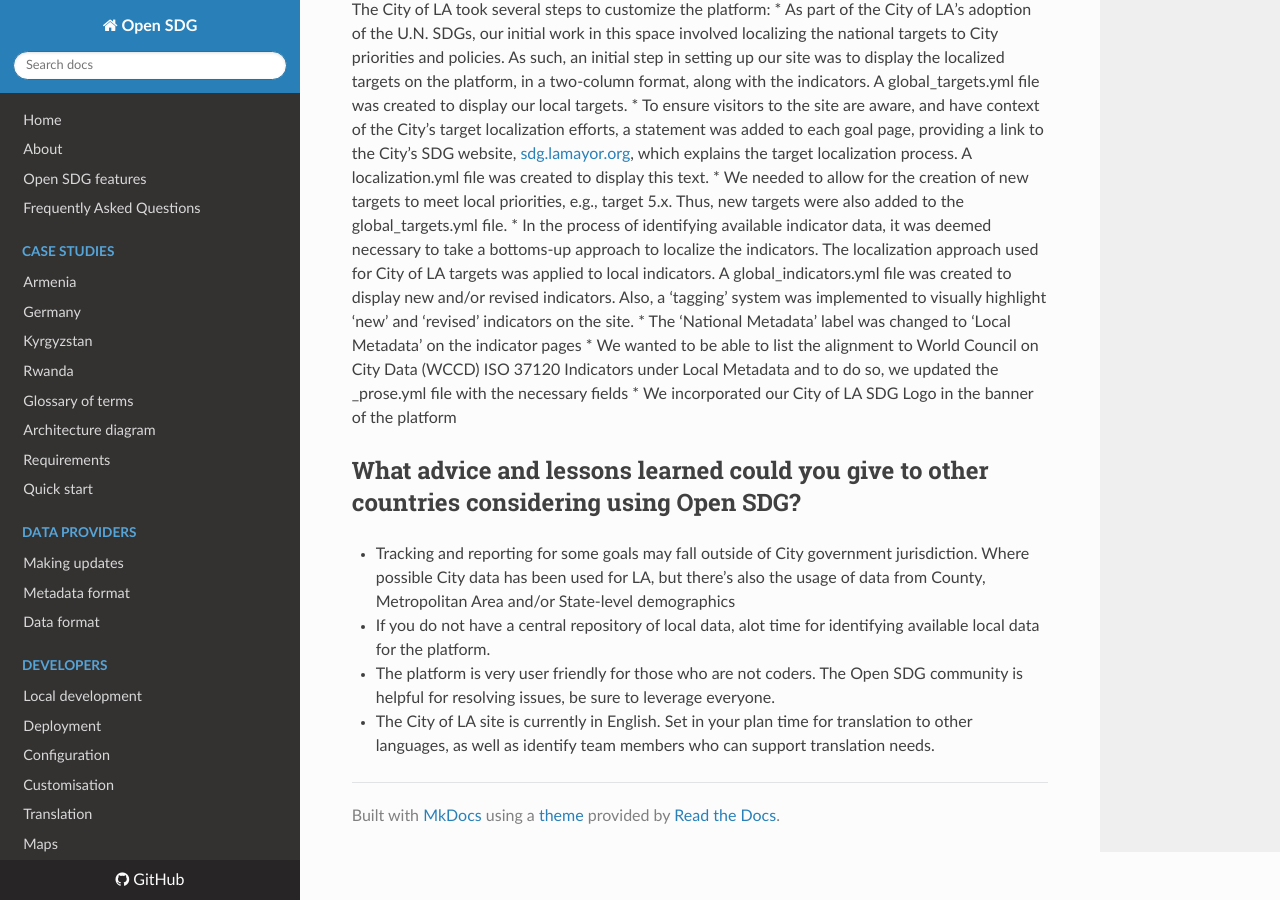
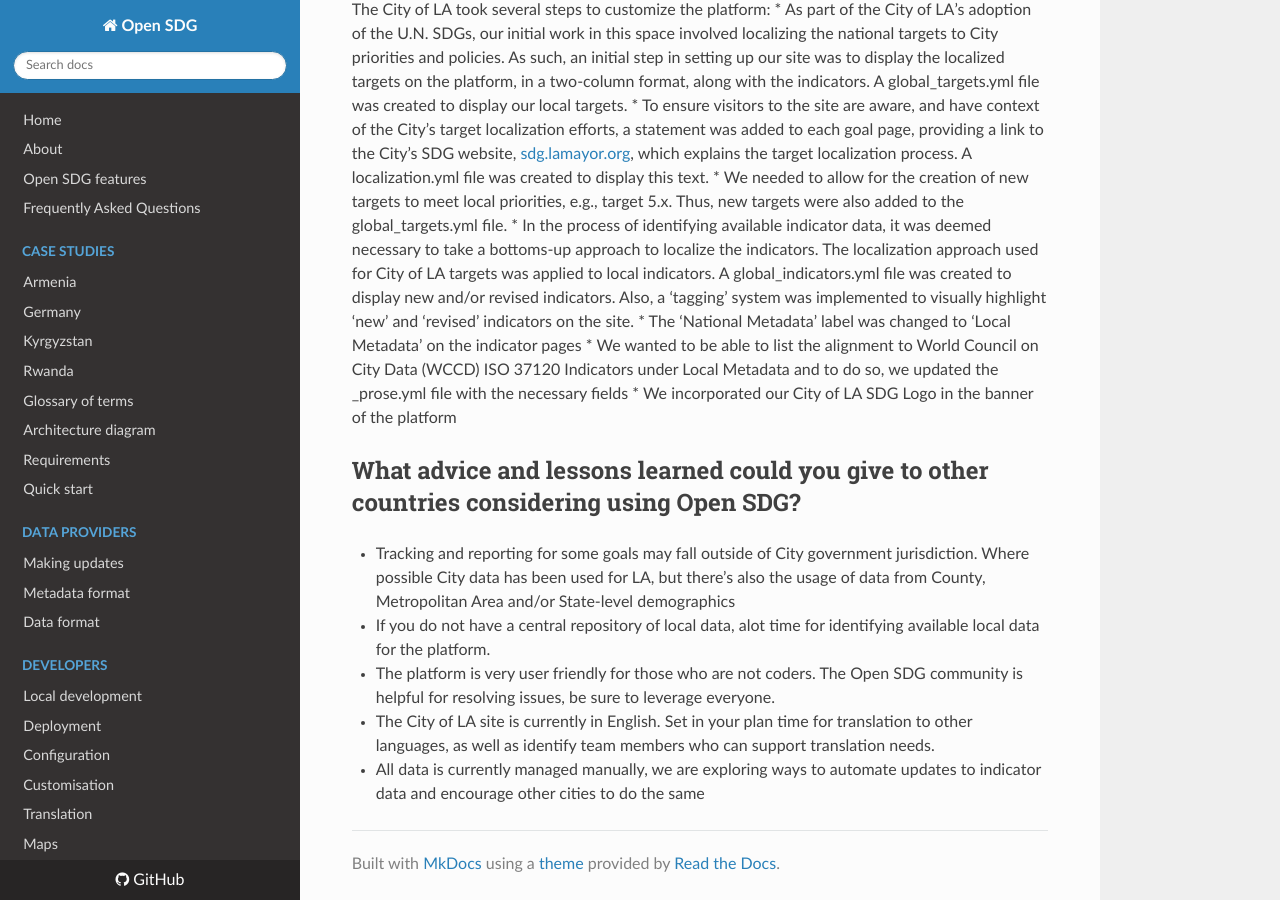
Before and after one commit to open-sdg/open-sdg, an MkDocs documentation site: the page built from docs/case-studies/cityoflosangeles.md, in a window 1280 px wide and 900 px high, scrolled down 1658 px. Built offline with MkDocs 1.6.1, drawn with Linux system fonts in a browser that asks for light colours; nearby versions of some CDN libraries; old or Windows-style settings are respelled for this version of MkDocs.

Commit message:
Update cityoflosangeles.md

```diff
--- a/docs/case-studies/cityoflosangeles.md
+++ b/docs/case-studies/cityoflosangeles.md
@@ -53,3 +53,4 @@ The City of LA took several steps to customize the platform:
 * If you do not have a central repository of local data, alot time for identifying available local data for the platform.
 * The platform is very user friendly for those who are not coders.  The Open SDG community is helpful for resolving issues, be sure to leverage everyone.
 * The City of LA site is currently in English. Set in your plan time for translation to other languages, as well as identify team members who can support translation needs.
+* All data is currently managed manually, we are exploring ways to automate updates to indicator data and encourage other cities to do the same
```
